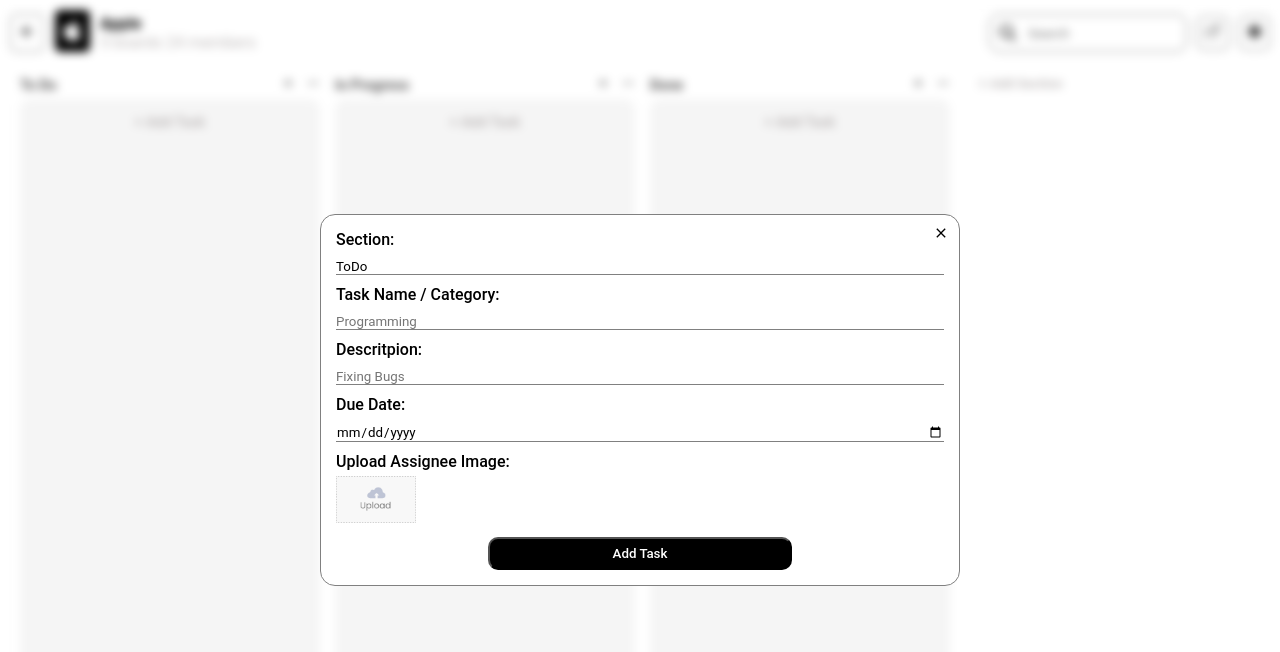
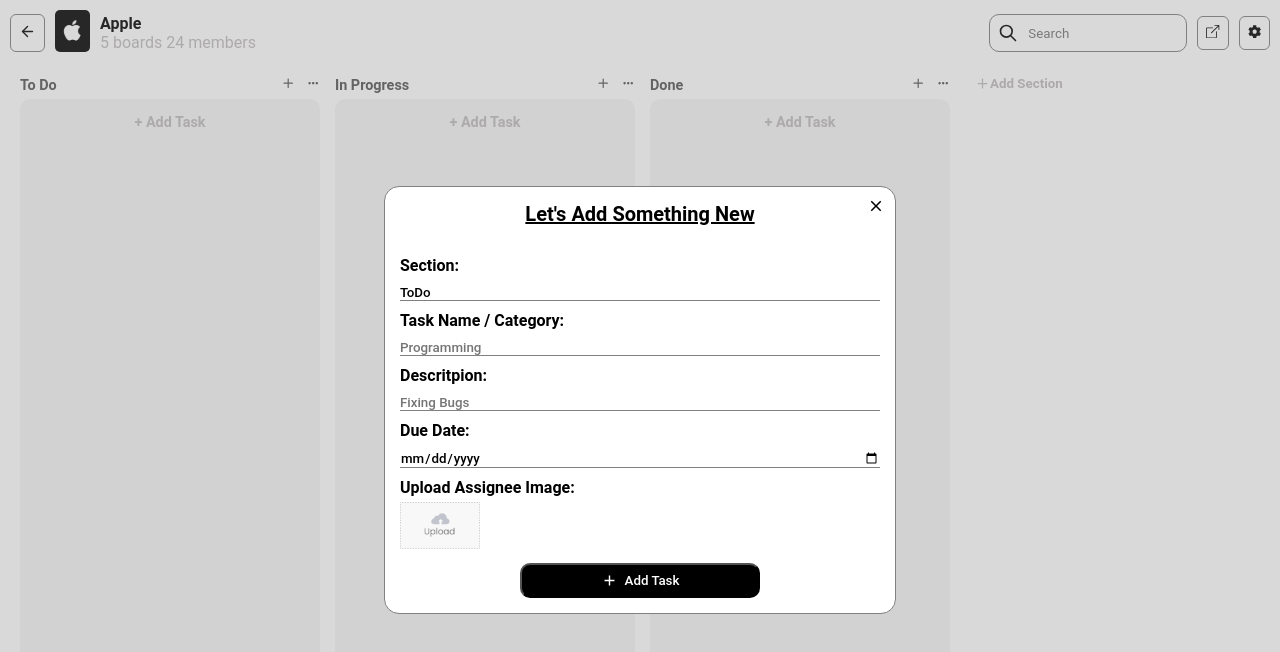
Before and after one commit to VJ13SS/Kanban-Board, a React (Vite) app: page / in a window 1280 px wide. Both pictures are taken after a click on the icon 288 px from the left and 83 px from the top of the page. Shown: the top 652 px of the page. Built offline with nearby package versions, Linux system fonts and the light colour scheme.

Commit message:
updated the addTask.jsx,section.jsx,task.jsx

```diff
--- a/src/App.jsx
+++ b/src/App.jsx
@@ -1,78 +1,17 @@
 import Header from "./components/header/header";
 import Board from "./components/Board/board";
 import useAppStore from "./stateManagement/store";
-import {
-  closestCorners,
-  DndContext,
-  DragOverlay,
-  MouseSensor,
-  TouchSensor,
-  useSensor,
-  useSensors,
-} from "@dnd-kit/core";
 import AddTask from "./components/addTask/addTask";
-import { useState } from "react";
-import Task from "./components/task/task";
 
 export default function App() {
-  //STATE
-  const [activeTask, setActiveTask] = useState(null);
-
   const addTaskFlag = useAppStore((state) => state.addTaskPopUp);
   const addTaskSection = useAppStore((state) => state.addTaskSection);
   const editTask = useAppStore((state) => state.editTask);
 
-  //ACTIONS
-  //Function to rearrange the tasks on each section
-  const modifySectionTasks = useAppStore((state) => state.modifySectionTasks);
-
-  const onDragEnd = (event) => {
-    const { active, over } = event;
-    setActiveTask(null);
-    modifySectionTasks(active, over);
-  };
-
-  const onDragStart = (event) => {
-    const { active, over } = event;
-
-    setActiveTask(active.data.current);
-  };
-
-  const sensors = useSensors(
-    useSensor(MouseSensor, {
-      activationConstraint: {
-        delay: 200, //only drag if pressed for 200ms
-        tolerance: 5, //or moved at least 5px
-      },
-    }),
-    useSensor(TouchSensor, {
-      activationConstraint: {
-        delay: 250,
-        tolerance: 5,
-      },
-    })
-  );
-
   return (
     <div className="app">
       <Header />
-      <DndContext
-        onDragEnd={onDragEnd}
-        collisionDetection={closestCorners}
-        onDragStart={onDragStart}
-        sensors={sensors}
-      >
-        <Board />
-        <DragOverlay>
-          {activeTask ? (
-            <Task
-              task={activeTask.task}
-              taskSection={activeTask.column}
-              index={activeTask.index}
-            />
-          ) : null}
-        </DragOverlay>
-      </DndContext>
+      <Board />
       {addTaskFlag && <AddTask taskSection={addTaskSection} task={editTask} />}
     </div>
   );
--- a/src/components/addTask/addTask.css
+++ b/src/components/addTask/addTask.css
@@ -6,8 +6,8 @@
     bottom: 0;
     width: 100vw;
     min-height: 100vh;
-    background-color: transparent;
-    backdrop-filter: blur(5px);
+    background-color: rgba(128, 128, 128, 0.3);
+    filter: grayscale(50%);
     display: flex;
     justify-content: center;
     align-items: center;
@@ -20,7 +20,7 @@
     padding: 15px;
     gap: 10px;
     background-color: white;
-    width: 50vw;
+    width: 40vw;
     border-radius: 15px;
     position: relative;
     border: 1px solid gray;
@@ -37,12 +37,21 @@
   }
 }
 
+.add-task form h1{
+    font-size: 20px;
+    text-align: center;
+    text-decoration: underline;
+    margin-bottom: 20px;
+}
+
 .add-task form label{
     font-size: 1rem;
+    font-weight: 600;
 }
 
 .add-task form input{
     border-bottom: 1px solid gray;
+    font-weight: 500;
 }
 
 .add-task__user{
@@ -64,6 +73,10 @@
     align-self: center;
     border-radius: 10px;
     cursor: pointer;
+    display: flex;
+    justify-content: center;
+    gap: 7px;
+    align-items: center;
 }
 
 .close-icon{
@@ -73,6 +86,12 @@
     cursor: pointer;
 }
 
+@media (max-width:800px){
+    .add-task form{
+        width: 50%;
+    }
+}
+
 @media (max-width:455px){
     .add-task form{
         width: 90%;
--- a/src/components/addTask/addTask.jsx
+++ b/src/components/addTask/addTask.jsx
@@ -1,6 +1,6 @@
 import { useEffect, useState } from "react";
 import "./addTask.css";
-import { MdClose } from "react-icons/md";
+import { MdAdd, MdClose } from "react-icons/md";
 import useAppStore from "../../stateManagement/store";
 import { v4 as uuidv4 } from "uuid";
 
@@ -34,7 +34,8 @@ export default function AddTask({ taskSection, task }) {
   return (
     <div className="add-task">
       <form onSubmit={onSubmitHandler}>
-        <MdClose className="close-icon" onClick={toggleTaskPopup} />
+        <h1>Let's Add Something New</h1>
+        <MdClose className="close-icon" onClick={toggleTaskPopup} size={18} />
 
         <label>Section: </label>
         <input type="text" name='taskSection'  value={taskSection} readOnly />
@@ -93,7 +94,7 @@ export default function AddTask({ taskSection, task }) {
           onChange={(e) => setUserImg(e.target.files[0])}
         />
 
-        <button type="submit">Add Task</button>
+        <button type="submit"><MdAdd size={17}/> Add Task</button>
       </form>
     </div>
   );
--- a/src/components/board/board.jsx
+++ b/src/components/board/board.jsx
@@ -3,13 +3,53 @@ import useAppStore from "../../stateManagement/store";
 import "./board.css";
 import AddSection from "../addSection/addSection";
 import Section from "../section/section";
+import {
+  closestCorners,
+  DndContext,
+  DragOverlay,
+  MouseSensor,
+  TouchSensor,
+  useSensor,
+  useSensors,
+} from "@dnd-kit/core";
+import Task from "../task/task";
 
 export default function Board() {
   //STATE
   const scrollRef = useRef(null);
   const sections = useAppStore((state) => state.sections);
+  const [activeTask, setActiveTask] = useState(null);
 
-  //ACTION
+  //ACTIONS
+
+  const modifySectionTasks = useAppStore((state) => state.modifySectionTasks); //Function to rearrange the tasks on each section
+
+  const onDragEnd = (event) => {
+    const { active, over } = event;
+    setActiveTask(null);
+    modifySectionTasks(active, over);
+  };
+
+  const onDragStart = (event) => {
+    const { active, over } = event;
+    setActiveTask(active.data.current);
+  };
+
+  const sensors = useSensors(
+    useSensor(MouseSensor, {
+      activationConstraint: {
+        delay: 200, //only drag if pressed for 200ms
+        tolerance: 5, //or moved at least 5px
+      },
+    }),
+    useSensor(TouchSensor, {
+      activationConstraint: {
+        delay: 250,
+        tolerance: 5,
+      },
+    })
+  );
+
   useEffect(() => {
     if (scrollRef.current) {
       const sectionElements = scrollRef.current.querySelectorAll(".section");
@@ -26,6 +66,12 @@ export default function Board() {
   }, [Object.keys(sections).length]);
 
   return (
+    <DndContext
+      onDragEnd={onDragEnd}
+      collisionDetection={closestCorners}
+      onDragStart={onDragStart}
+      sensors={sensors}
+    >
       <main className="container">
         <div className="kanban-board" ref={scrollRef}>
           <div className="kanban-board__sections">
@@ -37,5 +83,16 @@ export default function Board() {
 
         <AddSection />
       </main>
+
+      <DragOverlay>
+        {activeTask ? (
+          <Task
+            task={activeTask.task}
+            taskSection={activeTask.column}
+            index={activeTask.index}
+          />
+        ) : null}
+      </DragOverlay>
+    </DndContext>
   );
 }
--- a/src/components/section/section.css
+++ b/src/components/section/section.css
@@ -45,10 +45,10 @@
   border-radius: 5px;
   font-size: 0.95rem;
   z-index: 1;
-  font-weight: 500;
+  font-weight: 600;
+  display: flex;
+  gap: 5px;
 }
-
-
 
 .section__add-task {
   color:rgb(191, 187, 187);
--- a/src/components/section/section.jsx
+++ b/src/components/section/section.jsx
@@ -4,7 +4,7 @@ import {
   SortableContext,
   verticalListSortingStrategy,
 } from "@dnd-kit/sortable";
-import { MdMoreHoriz } from "react-icons/md";
+import { MdDelete, MdMoreHoriz } from "react-icons/md";
 import { FiPlus } from "react-icons/fi";
 import "./section.css";
 import useAppStore from "../../stateManagement/store";
@@ -19,10 +19,8 @@ export default function Section({ taskList, section }) {
   const deleteSection = useAppStore((state) => state.deleteSection); //ACTION to delete a section
   const toggleTaskPopup = useAppStore((state) => state.toggleTaskPopup); //ACTION to toggle task popup
 
-
-  console.log(toggleDeletePopup);
   return (
-    <div className="section" ref={setNodeRef}>
+    <section className="section" ref={setNodeRef}>
       <div className="section__header">
         <span>
           {section === "ToDo"
@@ -39,14 +37,19 @@ export default function Section({ taskList, section }) {
           />
           <div className="section__delete">
             <MdMoreHoriz
-              onClick={() => setToggleDeletePopup((prev) => !prev)}
+              onClick={() => [
+                setToggleDeletePopup((prev) => !prev),
+                setTimeout(() => setToggleDeletePopup((prev) => !prev), 2500),
+              ]}
             />
             {toggleDeletePopup && (
               <div className="section__dropdown">
+                <MdDelete />
                 <span
                   onClick={() => [
                     setToggleDeletePopup((prev) => !prev),
                     deleteSection(section),
+                    setTimeout(() => setToggleDeletePopup((prev) => !prev), 2500),
                   ]}
                 >
                   Delete
@@ -80,6 +83,6 @@ export default function Section({ taskList, section }) {
           </button>
         )}
       </div>
-    </div>
+    </section>
   );
 }
--- a/src/components/task/task.css
+++ b/src/components/task/task.css
@@ -56,6 +56,7 @@
   font-size: 0.85rem;
   flex-direction: column;
   gap: 5px;
+  font-weight: 600;
 }
 
 .task__delete {
--- a/src/components/task/task.jsx
+++ b/src/components/task/task.jsx
@@ -1,4 +1,4 @@
-import { MdMoreHoriz } from "react-icons/md";
+import { MdDelete, MdEdit, MdMoreHoriz } from "react-icons/md";
 import "./task.css";
 import useAppStore from "../../stateManagement/store";
 import { useSortable } from "@dnd-kit/sortable";
@@ -40,8 +40,6 @@ export default function Task({ task, taskSection, index }) {
     transform,
     transition,
     isDragging,
-    active,
-    over,
   } = useSortable({
     id: task.id,
     data: {
@@ -79,20 +77,25 @@ export default function Task({ task, taskSection, index }) {
       <div className="task__header">
         <p>{task.description}</p>
         <div className="task__menu">
-          <MdMoreHoriz onClick={() => setToggleDropdown((prev) => !prev)} />
+          <MdMoreHoriz
+            onClick={() => [
+              setToggleDropdown((prev) => !prev),
+              setTimeout(() => setToggleDropdown((prev) => !prev), 2500),
+            ]}
+          />
           {toggleDropdown && (
             <div
               className="task__dropdown"
-              onClick={() => setToggleDropdown((prev) => !prev)}
+              onClick={() => [setToggleDropdown((prev) => !prev),]}
             >
               <span onClick={() => toggleTaskPopup(taskSection, task)}>
-                Edit
+                <MdEdit /> Edit
               </span>
               <span
                 className="task__delete"
-                onClick={() => deleteTask(taskSection, task.id)}
+                onClick={() => [deleteTask(taskSection, task.id),setTimeout(() => setToggleDropdown((prev) => !prev), 2500),]}
               >
-                Delete
+                <MdDelete /> Delete
               </span>
             </div>
           )}
--- a/src/stateManagement/store.js
+++ b/src/stateManagement/store.js
@@ -24,7 +24,6 @@ const store = (set) => ({
       };
     }),
 
-  //Function to add new section
   addNewSection: (newSection) =>
     set((state) => {
       //New Section is added before the Done section
@@ -36,7 +35,6 @@ const store = (set) => ({
       };
     }),
 
-  //Function to add new Task
   addNewTask: (section, task) =>
     set((state) => {
       return {
@@ -51,7 +49,6 @@ const store = (set) => ({
       };
     }),
 
-  //Function to delete a Section
   deleteSection: (section) =>
     set((state) => {
       if (
@@ -70,7 +67,6 @@ const store = (set) => ({
       return { sections: { ...state.sections } };
     }),
 
-  //Function to delete a Task
   deleteTask: (section, id) =>
     set((state) => {
       if (confirm("Do You Wish To Delete The Following Task?")) {
```
Lines whose indentation alone changed are shown as unchanged.
